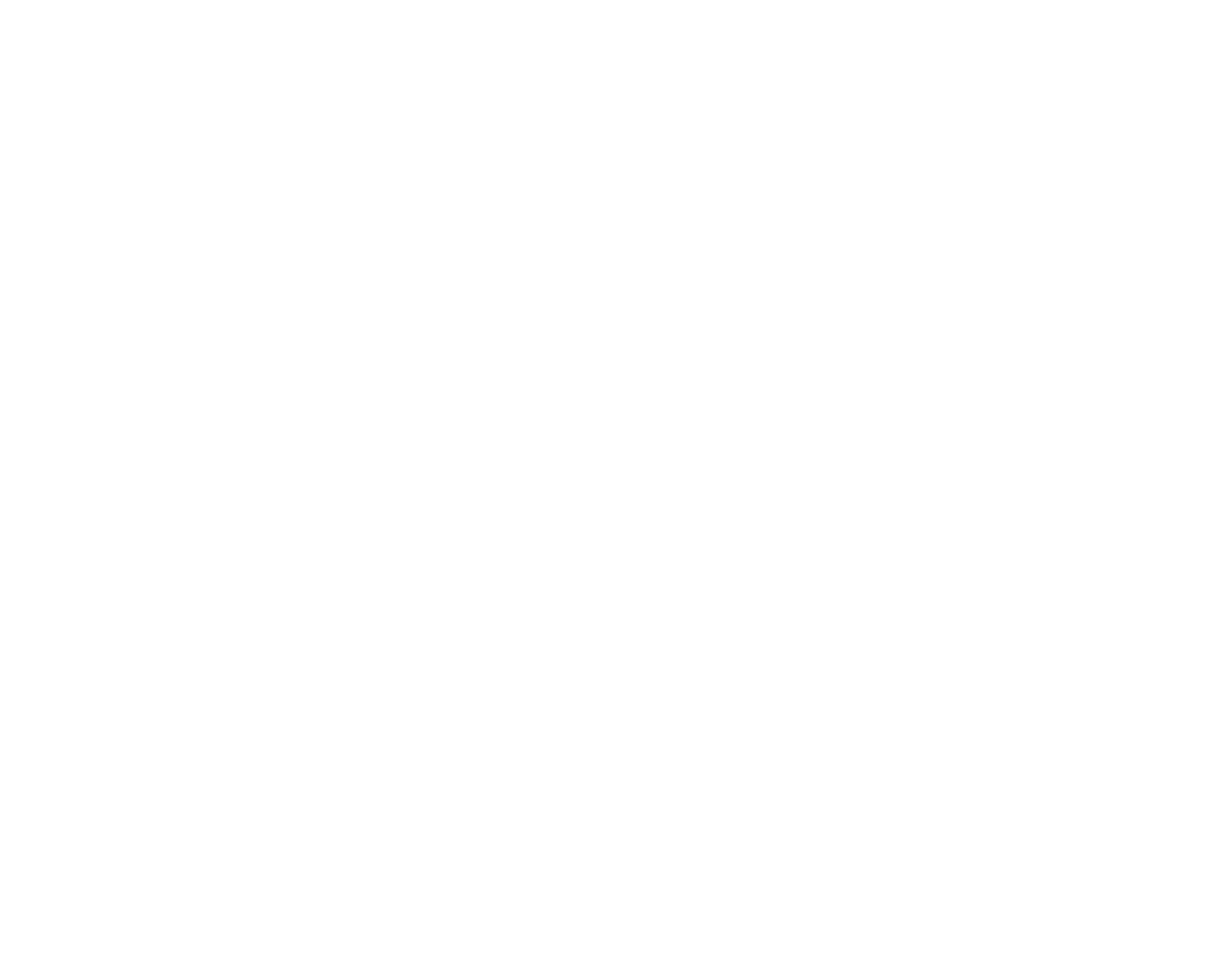
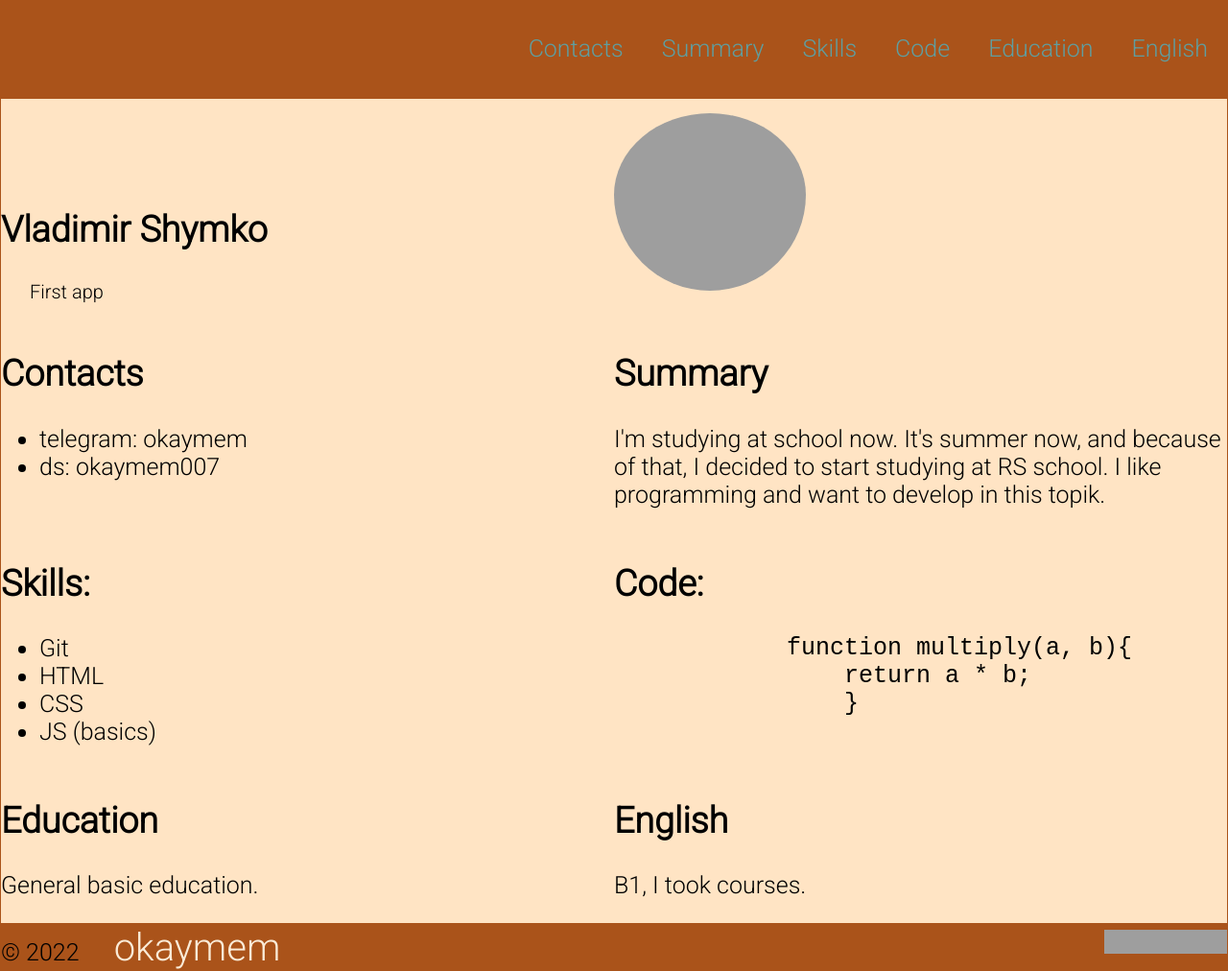
Before and after one commit to okaymem/rsschool-cv, a plain HTML site: page index.html in a window 1280 px wide. Shown: the whole page at 96% size. Before the commit the page ends 800 px from the top, so only its background shows below. Drawn offline with Linux system fonts and the light colour scheme; grey boxes are pictures that could not be loaded.

Commit message:
update: final app

```diff
--- a/index.html
+++ b/index.html
@@ -1,12 +1,82 @@
 <!DOCTYPE html>
 <html lang="en">
 <head>
+<link href="https://fonts.googleapis.com/css2?family=Roboto:wght@300&display=swap" rel="stylesheet">
+
+    <link rel="preconnect" href="https://fonts.googleapis.com">
+<link rel="preconnect" href="https://fonts.gstatic.com" crossorigin>
+    <link rel="icon" href="images/icon.ico">
+    <link rel="stylesheet" href="style.css">
     <meta charset="UTF-8">
     <meta http-equiv="X-UA-Compatible" content="IE=edge">
     <meta name="viewport" content="width=device-width, initial-scale=1.0">
-    <title>Document</title>
+    <title>cv</title>
 </head>
 <body>
+    <header class="header">
+<div class="container"><nav class="nav"><ul class="nav-list">
+    <li class="nav-item"><a href="#contacts" class="nav-link">Contacts</a></li>
+    <li class="nav-item"><a href="#summary" class="nav-link">Summary</a></li>
+    <li class="nav-item"><a href="#skills" class="nav-link">Skills</a></li>
+    <li class="nav-item"><a href="#code" class="nav-link">Code</a></li>
+    <li class="nav-item"><a href="#education" class="nav-link">Education</a></li>
+    <li class="nav-item"><a href="#english" class="nav-link">English</a></li>
+</ul></nav></div>
+    </header>
 
+    <main class="main">
+
+
+
+
+        <div class="container">
+<div class="main-container">
+
+      <section class="section" id="profile"><h1 class="section-title">Vladimir Shymko</h1><p class="txt">First app</p></section>
+          <section id="photo"><img class="ph" src="images/mainphoto.jpg" alt="ffw"></section>
+        <section class="section" id="contacts"><h2 class="section-title">Contacts</h2><ul>
+            <li>telegram: okaymem</li>
+            <li>ds: okaymem007</li>
+        </ul></section>
+
+        <section class="section" id="summary"><h2 class="section-title">Summary</h2>
+            <p>I'm studying at school now. It's summer now, and because of that, I decided to start studying at RS school. I like programming and want to develop in this topik.</p>
+        </section>
+
+        <section class="section" id="skills"><h2 class="section-title">Skills:</h2>
+        <ul>
+            <li>Git</li>
+            <li>HTML</li>
+            <li>CSS</li>
+            <li>JS (basics)</li>
+        </ul>
+        </section>
+
+        <section class="section" id="code"><h2 class="section-title">Code:</h2>
+        <code><pre>
+            function multiply(a, b){
+                return a * b;
+                }</pre>
+        </code>
+        </section>
+
+        <section class="section" id="education"><h2 class="section-title">Education</h2>
+        <p>General basic education.</p>
+        </section>
+
+        <section class="section" id="english"><h2 class="section-title">English</h2>
+        <p>B1, I took courses.</p>
+        </section>
+    </div>
+</div>
+    </main>
+
+    <footer class="footer">
+        <div class="container">
+            &#169 2022
+            <a class="git-link" href="https://github.com/okaymem">okaymem</a>
+            <a href="https://rs.school/js/"><img class="rslogo" src="https://rs.school/images/rs_school_js.svg" alt="RS School"></a>
+        </div>
+    </footer>
 </body>
 </html>
--- a/style.css
+++ b/style.css
@@ -1 +1,91 @@
 /*test*/
+body{
+    background-color:bisque;
+   font-family: 'Roboto', sans-serif;
+   min-height: 100vh;
+   margin: 0;
+   padding: 0;
+   display: flex;
+  flex-direction: column;
+  justify-content: space-between;
+  font-size:25px;
+}
+* {
+    box-sizing: border-box;
+  }
+  .header{
+    border: 1px solid rgb(170, 83, 26);
+    background-color: rgb(170, 83, 26);
+
+  }
+  .main{
+    border: 1px solid rgb(170, 83, 26);
+
+  }
+  .footer{
+    border: 1px solid rgb(170, 83, 26);
+    background-color: rgb(170, 83, 26);
+
+  }
+  .container {
+    max-width: 1440px;
+    margin: 0 auto;
+  }
+  .nav-list{
+    display: flex;
+    justify-content: flex-end;
+    align-items: center;
+    list-style: none;
+}
+html{
+    scroll-behavior: smooth;
+}
+.nav-link{
+padding: 0 20px;
+line-height: 50px;
+text-decoration: none;
+color:cadetblue;
+transition: .3s;
+}
+.nav-link:hover{
+    text-shadow: 2px 2px 7px rgb(30, 121, 121);
+}
+.main-container{
+    display: flex;
+  flex-wrap: wrap;
+}
+.section {
+    width: 50%;
+   border-bottom: ;
+  }
+  @media (max-width: 768px) {
+    .section {
+      width: 100%;
+    }
+  }
+  .ph{
+    padding-top: 15px;
+    width: 200px;
+    height: 200px;
+    border-radius: 100px;
+  }
+  #profile{
+    padding-top: 83px;
+  }
+  .txt{
+    padding-left: 30px;
+    font-size: 20px;
+  }
+  .git-link{
+    text-decoration: none;
+    display: inline;
+    margin-left: 30px;
+    font-size: 40px;
+    color:antiquewhite;
+  }
+  .rslogo{
+    padding-top: 5px;
+    width: 10%;
+    height: 30px;
+    float: right;
+  }
```
Also changed, not shown: images/icon.ico (added), images/photo.png (added), 1 other file.
